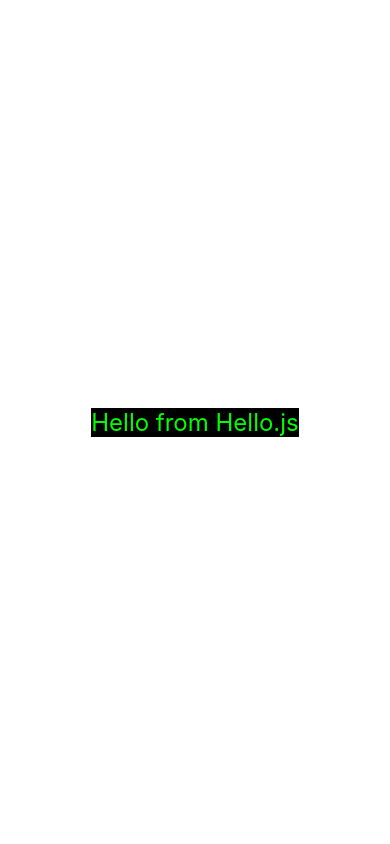
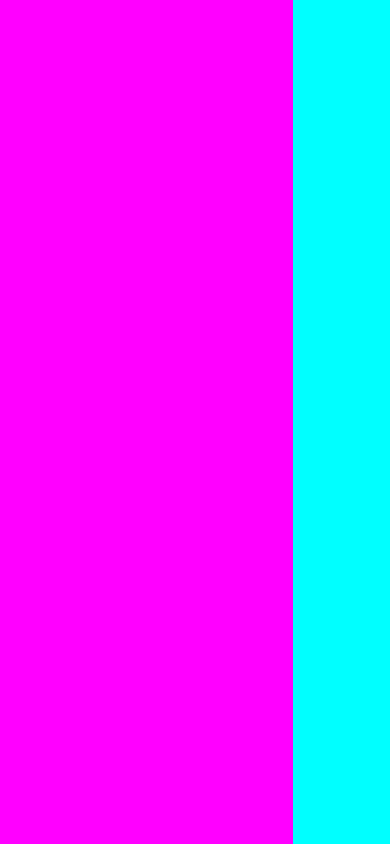
Before and after one commit to the-J/TipCalc, a React Native app in the folder tipcalc/: screen / in a window 390 px wide. Built offline with nearby package versions, Linux system fonts and the light colour scheme.

Commit message:
learning flex and width/height params

```diff
--- a/tipcalc/App.js
+++ b/tipcalc/App.js
@@ -7,7 +7,8 @@ export default class App extends React.Component {
   render() {
     return (
       <View style={styles.container}>
-        <Hello />
+        <View style={styles.view1} />
+        <View style={styles.view2} />
       </View>
     );
   }
@@ -16,8 +17,19 @@ export default class App extends React.Component {
 const styles = StyleSheet.create({
   container: {
     flex: 1,
+    flexDirection: 'row',
     backgroundColor: '#fff',
     alignItems: 'center',
-    justifyContent: 'center',
+    justifyContent: 'center'
+  },
+  view1: {
+    backgroundColor: '#FF00FF',
+    flex: 3,
+    height: '100%'
+  },
+  view2: {
+    backgroundColor: '#00FFFF',
+    flex: 1,
+    height: '100%'
   }
 });
```
